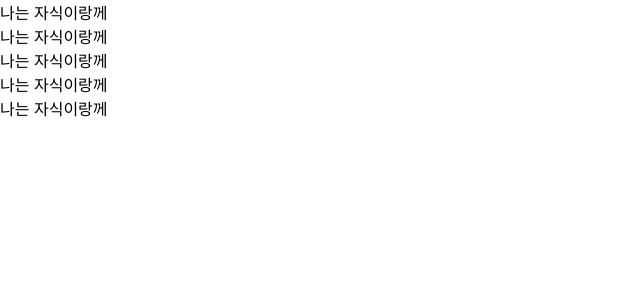
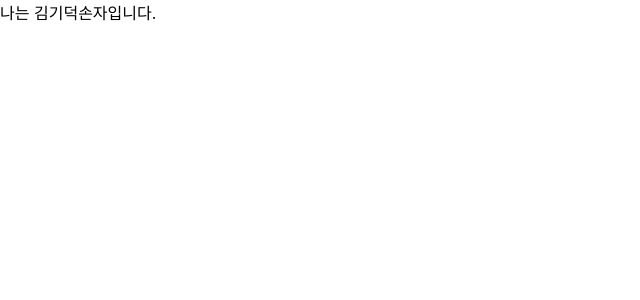
Before and after one commit to wnsgur1855/React, a React (Create React App) app in the folder react/week-1/: page / in a window 1280 px wide. Shown: the top 300 px of the page, without its empty margins (0-640 px from the left). Built offline with nearby package versions, Linux system fonts and the light colour scheme.

Commit message:
부모자식2

```diff
--- a/react/week-1/src/App.js
+++ b/react/week-1/src/App.js
@@ -1,22 +1,27 @@
-import React from 'react';
+import React from 'react'
 
-//자식 컴포넌트
-function Child() {
-  return <div>나는 자식이랑께</div>// = <div>나는 자식이랑께</div> 굳이 따로 분리함
+
+function Son(props) {
+  console.log("props", props.GDF)
+  return <div>나는 {props.GDF}손자입니다.</div>
+}
+
+function Mother(props) {
+  const MotherName = '김옥순'           //중간에서 정보 전달만 하고 하는 일이 없음
+  const GDF = props.GrandFatherName     // 이 중간다리가 3개가 되면 prop drilling
+  return <Son GDF = {GDF}/>
 }
 
 
-//나는 부모입니다ㅣ
+
+function GrandFather() {
+  const name = "김기덕"
+  return <Mother GrandFatherName = {name} />
+}
+
+
 function App() {
-  return (                    //<div> < /div>를 저렇게 축소 가능, return문 최상단에는 tag가 하나밖에 없어야한다.
-    <>
-        <Child />
-        <Child />
-        <Child />
-        <Child />
-        <Child />
-    </>
+  return <GrandFather/>
+}
 
-  )
-}
-export default App;
+export default App
```
